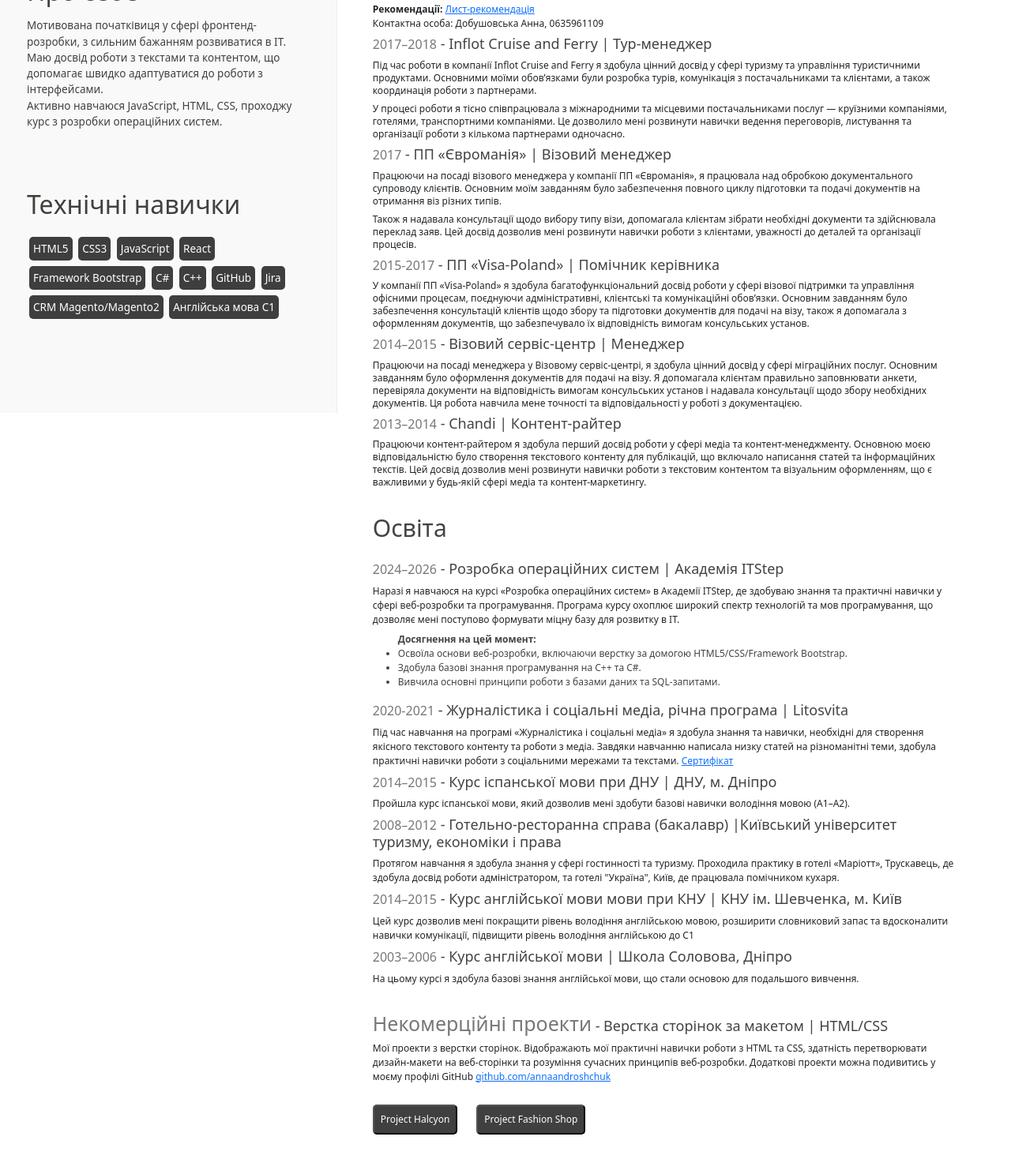
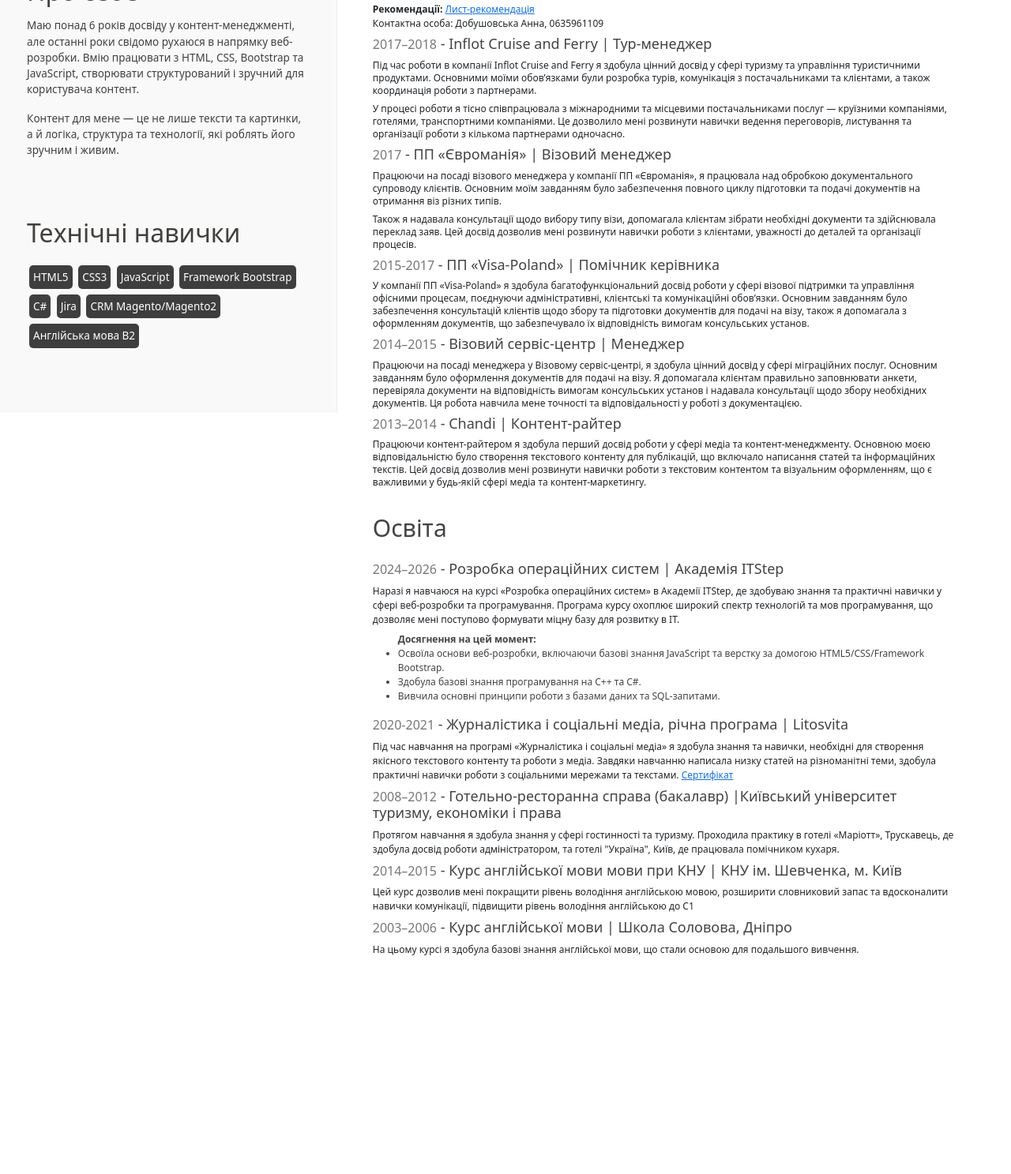
Before and after one commit to annaandroshchuk/Resume_AnnaAndroshchuk.github.io, a plain HTML site: page index.html in a window 1280 px wide. Shown: the part 277-1764 px from the top of the page at 79% size. After the commit the page ends 1496 px from the top, so only its background shows below. Drawn offline with nearby package versions, Linux system fonts and the light colour scheme; a script that the page names is missing.

Commit message:
Updated Cv

```diff
--- a/index.html
+++ b/index.html
@@ -16,23 +16,19 @@
 <br><strong>GitHub:</strong> <a href="https://github.com/annaandroshchuk">github.com/annaandroshchuk</a>
 <h2>Про себе</h2>
 <p>
-  Мотивована початківиця у сфері фронтенд-розробки, з сильним бажанням розвиватися в ІТ.
-  <br>Маю досвід роботи з текстами та контентом, що допомагає швидко адаптуватися до роботи з інтерфейсами.
-  <br>Активно навчаюся JavaScript, HTML, CSS, проходжу курс з розробки операційних систем.
+Маю понад 6 років досвіду у контент-менеджменті, але останні роки свідомо рухаюся в напрямку веб-розробки. Вмію працювати з HTML, CSS, Bootstrap та JavaScript, створювати структурований і зручний для користувача контент.
+<p>Контент для мене — це не лише тексти та картинки, а й логіка, структура та технології, які роблять його зручним і живим.</p>
 </p>
 <div class="technical_block">
   <h2>Технічні навички</h2>
   <ul><li>HTML5</li>
     <li>CSS3</li>
     <li>JavaScript</li>
-    <li>React</li>
     <li>Framework Bootstrap</li>
     <li>C#</li>
-    <li>C++</li>
-    <li>GitHub</li>
     <li>Jira</li>
     <li>CRM Magento/Magento2</li>
-    <li>Англійська мова С1</li>
+    <li>Англійська мова В2</li>
 </ul>
 </div>
 </div>
@@ -64,13 +60,11 @@
 <h3><span>2024–2026</span> - Розробка операційних систем | Академія ITStep</h3>
 <p>Наразі я навчаюся на курсі «Розробка операційних систем» в Академії ITStep, де здобуваю знання та практичні навички у сфері веб-розробки та програмування. Програма курсу охоплює широкий спектр технологій та мов програмування, що дозволяє мені поступово формувати міцну базу для розвитку в ІТ.</p>
 <ul class="achivements"><strong>Досягнення на цей момент:</strong>
-<li>Освоїла основи веб-розробки, включаючи верстку за домогою HTML5/CSS/Framework Bootstrap.</li>
+<li>Освоїла основи веб-розробки, включаючи базові знання JavaScript та верстку за домогою HTML5/CSS/Framework Bootstrap.</li>
 <li>Здобула базові знання програмування на C++ та C#.</li>
 <li>Вивчила основні принципи роботи з базами даних та SQL-запитами.</li></ul>
 <h3><span>2020-2021</span> - Журналістика і соціальні медіа, річна програма | Litosvita</h3>
 <p>Під час навчання на програмі «Журналістика і соціальні медіа» я здобула знання та навички, необхідні для створення якісного текстового контенту та роботи з медіа. Завдяки навчанню написала низку статей на різноманітні теми, здобула практичні навички роботи з соціальними мережами та текстами.  <a href="https://i.postimg.cc/QxRHVSnr/Litosvita.jpg" target="_blank">Сертифікат</a></p>
-<h3><span>2014–2015</span> - Курс іспанської мови при ДНУ | ДНУ, м. Дніпро</h3>
-<p>Пройшла курс іспанської мови, який дозволив мені здобути базові навички володіння мовою (A1–A2).</p>
 <h3><span>2008–2012</span> - Готельно-ресторанна справа (бакалавр) |Київський університет туризму, економіки і права</h3>
 <p>Протягом навчання я здобула знання у сфері гостинності та туризму. Проходила практику в готелі «Маріотт», Трускавець,  де здобула досвід роботи адміністратором, та готелі "Україна", Київ, де працювала помічником кухаря.</p>
 <h3><span>2014–2015</span> - Курс англійської мови мови при КНУ | КНУ ім. Шевченка, м. Київ</h3>
@@ -79,13 +73,6 @@
 <p>На цьому курсі я здобула базові знання англійської мови, що стали основою для подальшого вивчення.</p>
 
 
-<h3 class="non_commerce"><span>Некомерційні проекти</span> - Верстка сторінок за макетом | HTML/CSS</h3>
-<p>Мої проекти з верстки сторінок. Відображають мої практичні навички роботи з HTML та CSS, здатність перетворювати дизайн-макети на веб-сторінки та розуміння сучасних принципів веб-розробки. Додаткові проекти можна подивитись у моєму профілі GitHub <a href="https://github.com/annaandroshchuk">github.com/annaandroshchuk</a></p>
-<div class="projects_list">
-<div><button><a href="https://annaandroshchuk.github.io/Halcyon.github.io/"target="_blank">Project Halcyon</a></button></div>
-<div><button><a href="https://annaandroshchuk.github.io/FashionShop.github.io/" target="_blank">Project Fashion Shop</a></button></div>
-</div>
-
 </div>
 <script src="https://cdn.jsdelivr.net/npm/bootstrap@5.3.3/dist/js/bootstrap.bundle.min.js" integrity="sha384-YvpcrYf0tY3lHB60NNkmXc5s9fDVZLESaAA55NDzOxhy9GkcIdslK1eN7N6jIeHz" crossorigin="anonymous"></script>
 <script src="js/script.js"></script>
```
